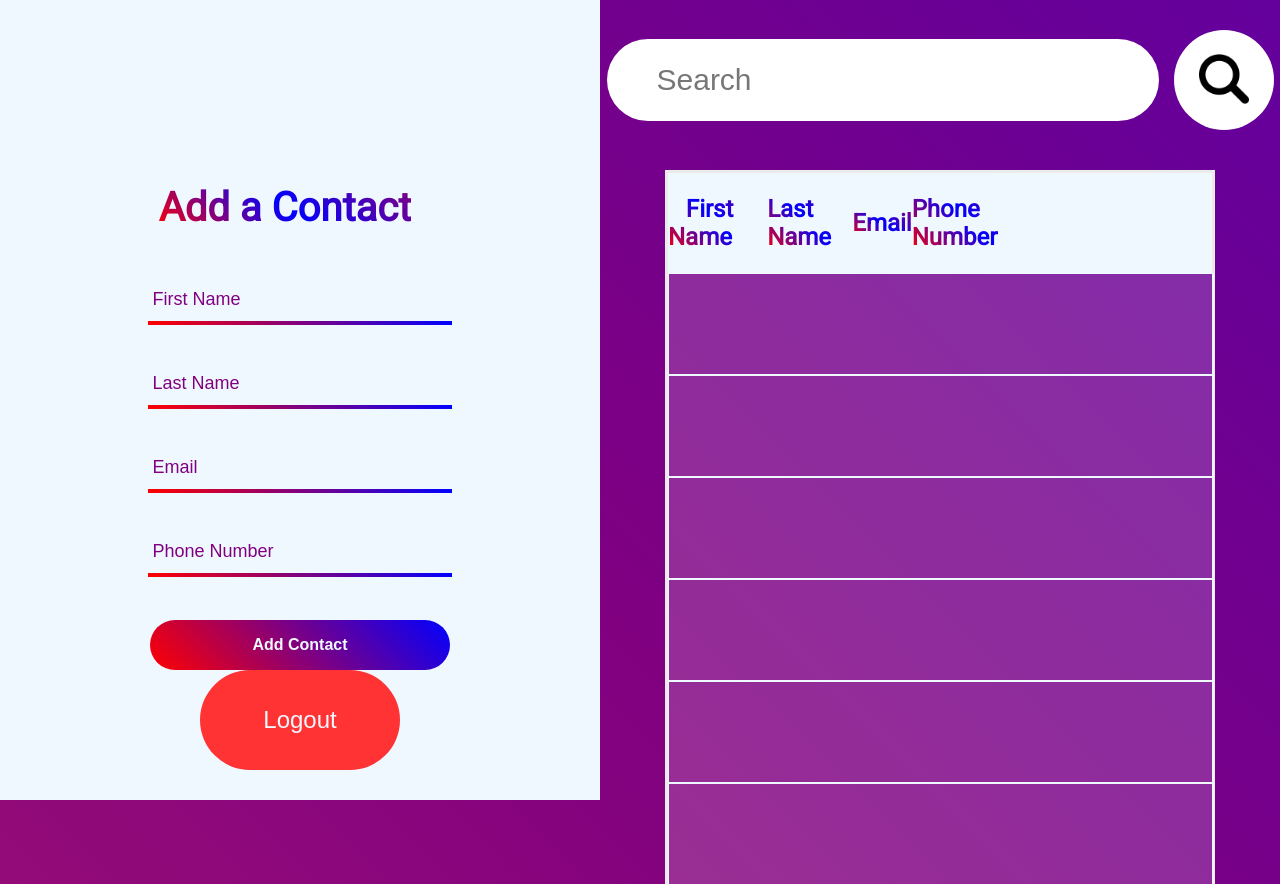
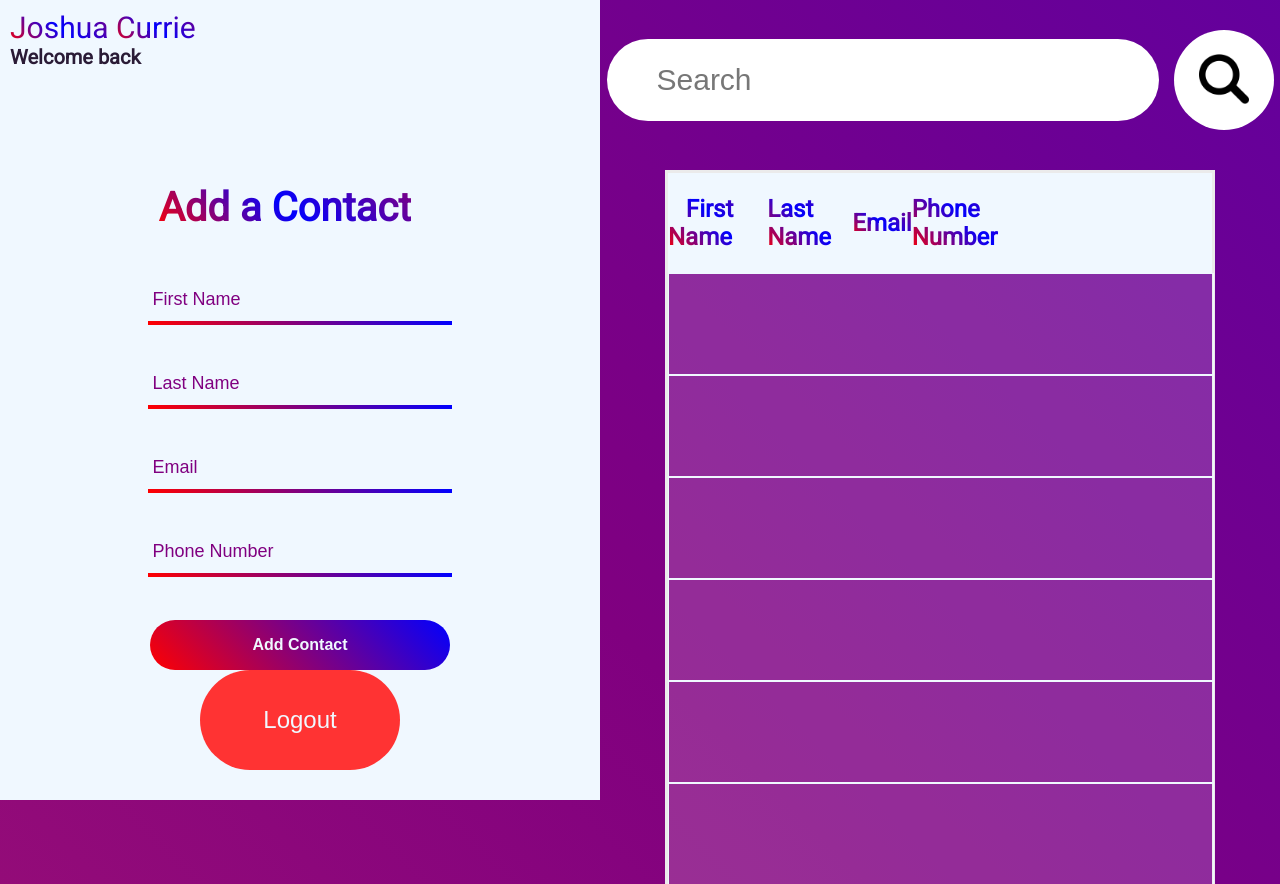
Before and after one commit to COP4331C-Group-15/Small-Project, a PHP site: page /contacts.html in a window 1280 px wide. Shown: the top 884 px of the page. Run offline with PHP 8.4, Linux system fonts and the light colour scheme.

Commit message:
added the logged in user's name in contacts page

```diff
--- a/contacts.html
+++ b/contacts.html
@@ -14,6 +14,16 @@
         <div class="container">
             <div class=sub-container-2>
                 <div class="contact-page-inputs-container">
+                    <div class="contacts-page-user-message-container">
+                        <div class="contacts-page-message-name-container">
+                            <p id="firstname-contact-page-message">Joshua</p>
+                            <p>&nbsp;</p>
+                            <p id="lastname-contact-page-message">Currie</p>
+                        </div>
+
+                        <h4 class="welcome-text">Welcome back</h>
+                    </div>
+
                     <div class="add-contact-container">
                         <h4 class="add-contact-header">Add a Contact</h4>
 
--- a/css/contacts.css
+++ b/css/contacts.css
@@ -12,6 +12,35 @@
 }
 
 /* left side of page */
+.contacts-page-user-message-container
+{
+    position: fixed;
+    top: 10px;
+    left: 10px;
+    max-width: 500px;
+}
+
+.welcome-text
+{
+    color: rgb(42, 27, 54);
+    font-size: 20px;
+    margin: 0;
+}
+
+.contacts-page-message-name-container
+{
+    display: flex;
+}
+
+.contacts-page-message-name-container p
+{
+    background: linear-gradient(45deg, red, blue, purple);
+    -webkit-background-clip: text;
+    background-clip: text;
+    color: transparent;
+    font-size: 30px;
+    margin: 0;
+}
 
 .contact-page-inputs-container
 {
```
